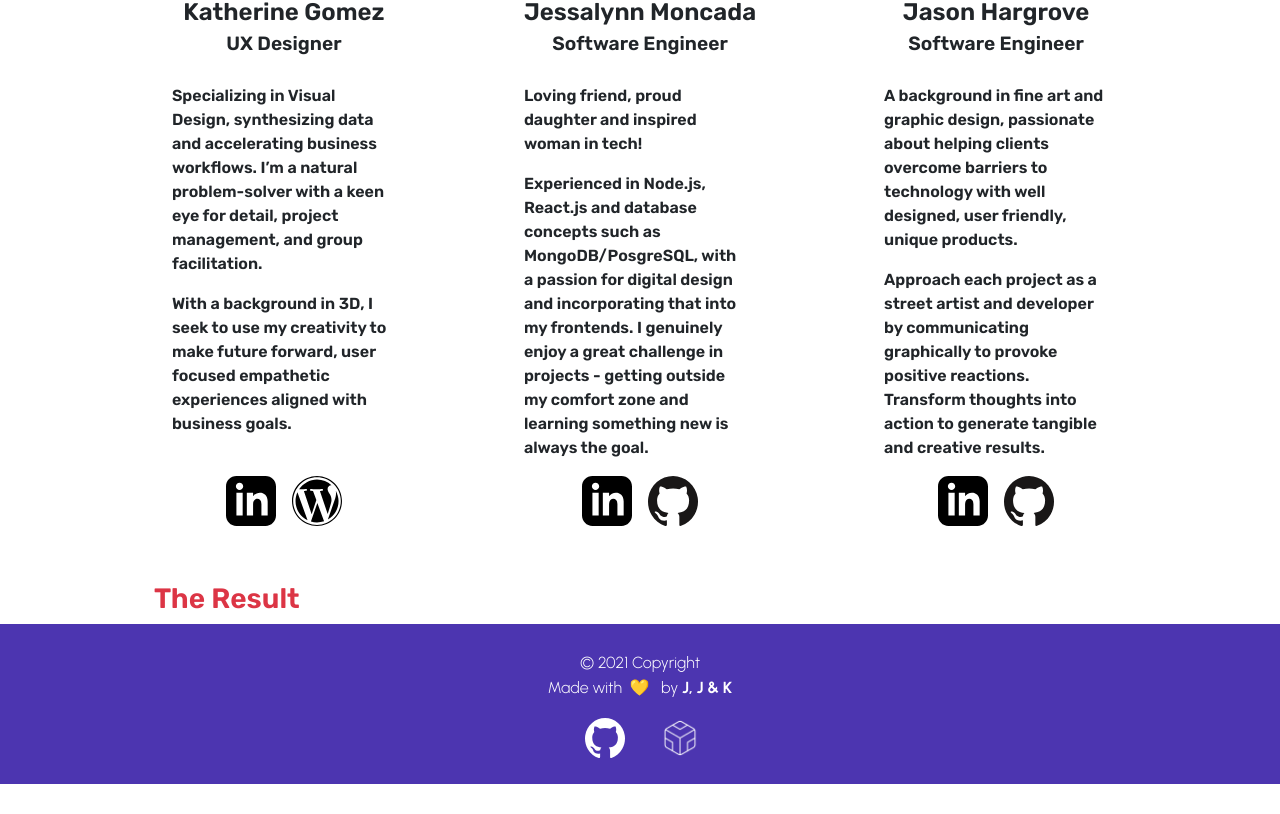
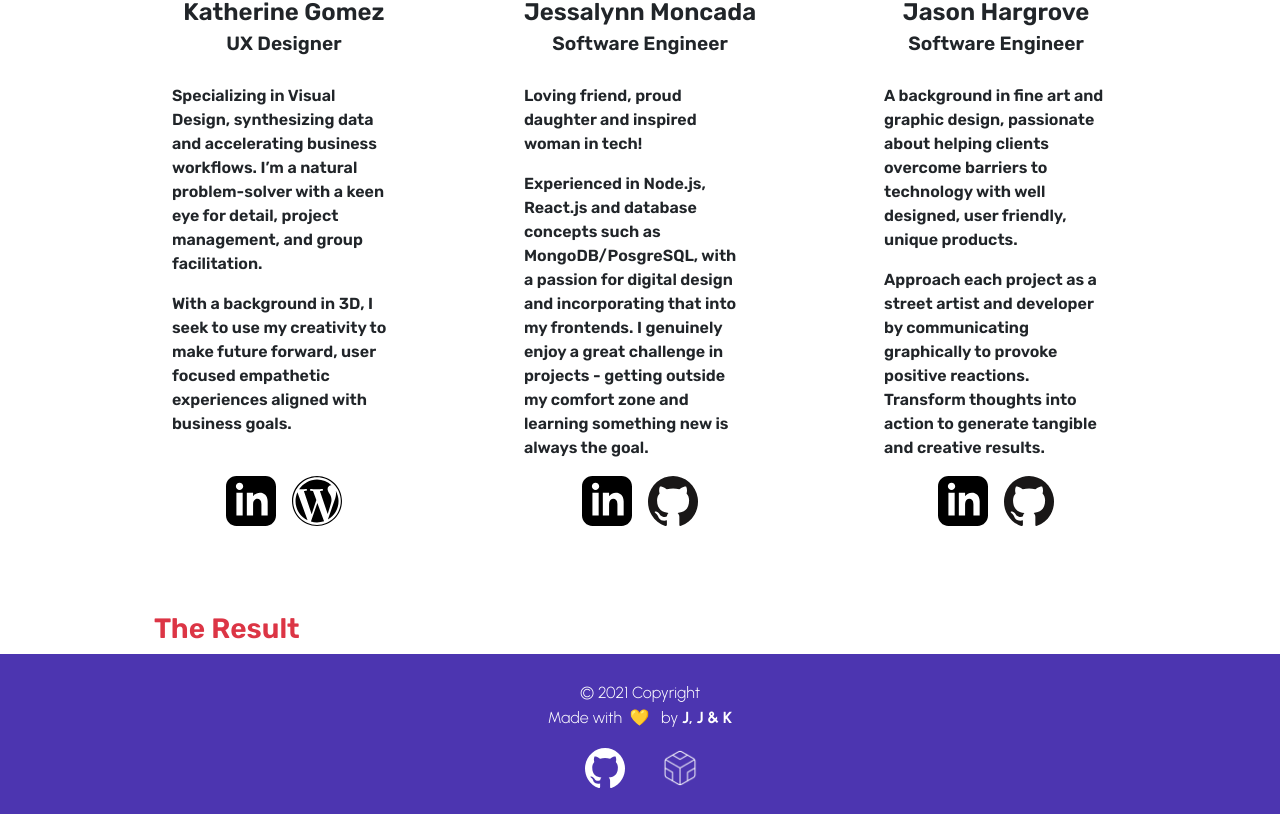
Before and after one commit to mandala-effect/mandala-effect-app, a React (Create React App) app: page / in a window 1280 px wide. Shown: the part 1977-2791 px from the top of the page. Before the commit the page ends 2761 px from the top, so only its background shows below. Built offline with nearby package versions, Linux system fonts and the light colour scheme.

Commit message:
Adjusted Result margin.

```diff
--- a/src/Pages/LandingPage/LandingPage.css
+++ b/src/Pages/LandingPage/LandingPage.css
@@ -247,19 +247,21 @@ div.landing-page section.container-team aside figure.container-team-icons {
   margin-top: 0.75em;
 }
 
+/* Kat's icons - aligned on bottom */
 div.landing-page section.container-team aside.kat figure.container-team-icons {
-
   margin-top: 2.5em;
   padding: 0;
-
 }
 /* ↑↑↑↑↑ ===== End Team Section ===== ↑↑↑↑↑ */
 
 
 
 /* ↓↓↓↓↓ ===== Result Section ===== ↓↓↓↓↓ */
+
 /* ↑↑↑↑↑ ===== End Result Section ===== ↑↑↑↑↑ */
-
+div.landing-page > h3.red {
+  margin-top: 2.5em;
+}
 
 /* ↓↓↓↓↓ ===== Media Queries ===== ↓↓↓↓↓ */
 /* Button */
```
